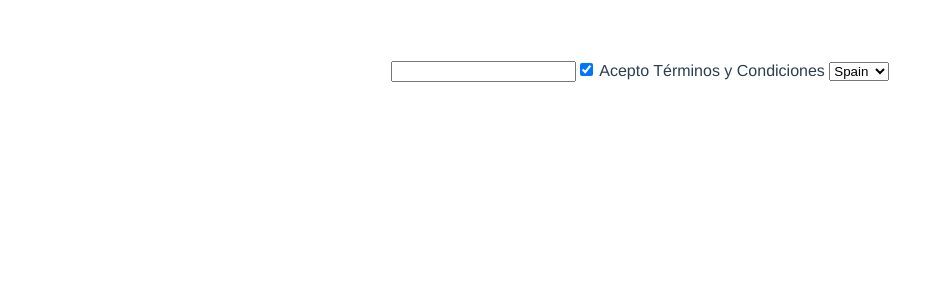
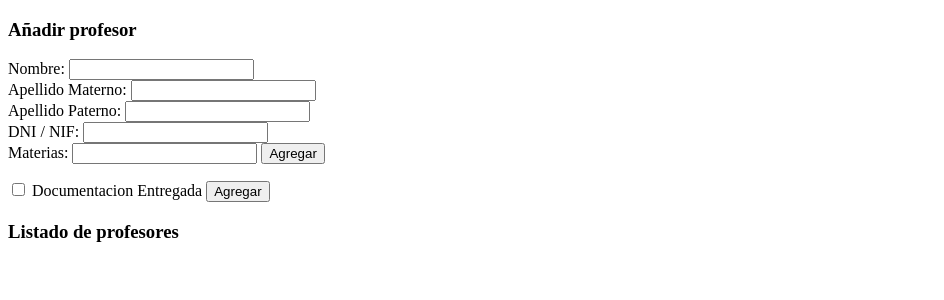
Before and after one commit to LissLiddell/vue, a Vue app: page / in a window 1280 px wide. Shown: the top 300 px of the page, without its empty margins (0-944 px from the left). Built offline with nearby package versions, Linux system fonts and the light colour scheme.

Commit message:
Feat:: Practica v-bind Array Interface

```diff
--- a/src/App.vue
+++ b/src/App.vue
@@ -1,21 +1,12 @@
 <template>
-  <FormOption  />
+  <TeacherForm />
 </template>
 
 <script lang="ts" setup>
-  //import ExampleSelective from './components/ExampleSelective.vue'
-  //import  ExampleFor from './components/ExampleFor.vue'
-
-import FormOption from './components/FormOption.vue'
+  import TeacherForm from './components/TeacherForm.vue'
 </script>
 
+
 <style>
-#app {
-  font-family: Avenir, Helvetica, Arial, sans-serif;
-  -webkit-font-smoothing: antialiased;
-  -moz-osx-font-smoothing: grayscale;
-  text-align: center;
-  color: #2c3e50;
-  margin-top: 60px;
-}
+
 </style>
--- /dev/null
+++ b/src/components/TeacherForm.vue
@@ -0,0 +1,61 @@
+<template>
+    <section>
+        <h3>Añadir profesor</h3>
+        <div><label>Nombre:</label> <input type="text" v-model="teacher.teacherName" /></div>
+        <div><label>Apellido Materno:</label> <input type="text" v-model="teacher.lastName1" /></div>
+        <div><label>Apellido Paterno:</label> <input type="text" v-model="teacher.lastName2" /></div>
+        <div><label>DNI / NIF:</label> <input type="text" v-model="teacher.dni" /></div>
+        <div><label>Materias:</label> <input type="text" v-model="subject" /> <button @click="handleSubject">Agregar</button></div>
+        <div>
+            <ul>
+                <li v-for="(elm,index) in teacher.subjects" :key="index"> {{ elm }}</li>
+            </ul>
+        </div>
+        <input type="checkbox" v-model="teacher.doc" /> Documentacion Entregada
+        <button>Agregar</button>
+    </section>
+
+    <section>
+        <h3>Listado de profesores</h3>
+
+    </section>
+</template>
+
+<script lang="ts" setup>
+    import { Ref, ref } from 'vue'
+//Modelo de gestion de info que se escribe en el formulario
+    //ts
+    interface ITeacher {
+    teacherName: string,
+    lastName1: string,
+    lastName2: string,
+    dni: string,
+    subjects: Array<string>,
+    doc: boolean
+    }
+
+    //js
+   let teacher:Ref<ITeacher> = ref ({
+        teacherName: '',
+        lastName1: '',
+        lastName2: '',
+        dni: '',
+        subjects: [], //arreglo
+        doc: false
+    })
+
+// Arreglo de materias para profesores
+    let teachers:Ref<Array<ITeacher>> = ref([])
+
+    let subject:Ref<string> = ref('')
+
+// insertar materia a arreglo materias
+    const handleSubject = () => {
+        teacher.value.subjects.push(subject.value)
+    }
+
+</script>
+
+<style scoped>
+
+</style>
```
Also changed, not shown: src/components/HelloWorld.vue (deleted, +0 -61 lines), 1 other file (tests, documents, lock files or other folders).
